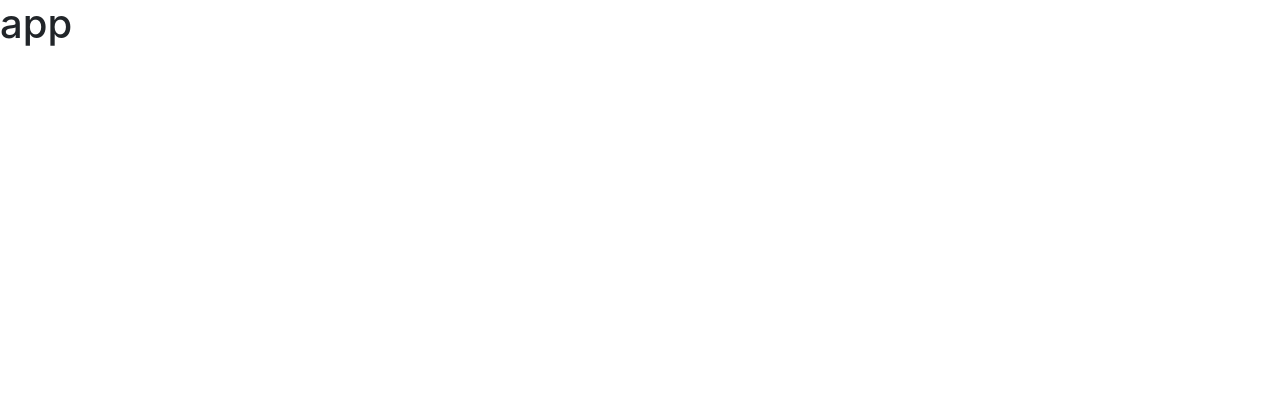
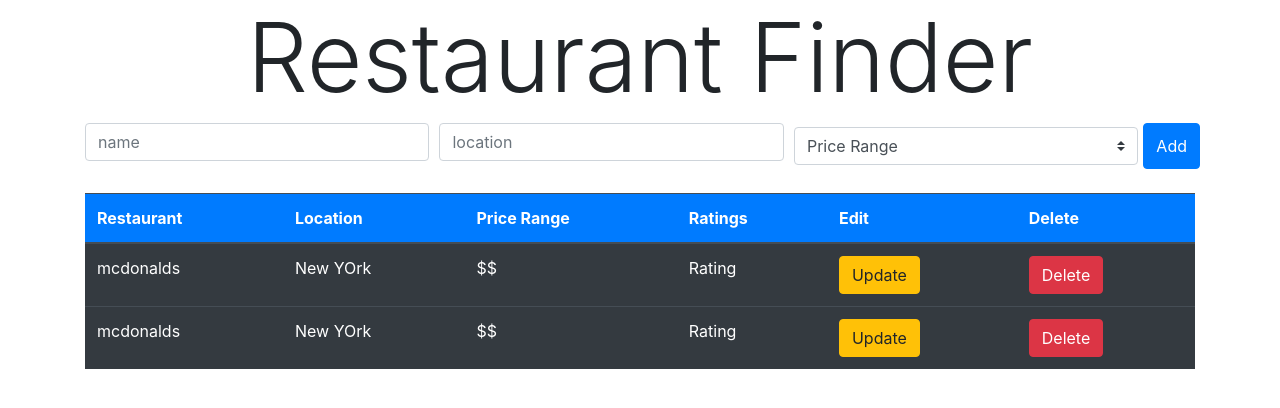
Before and after one commit to rOluochKe/yelp_review_app, a React (Create React App) app in the folder client/: page / in a window 1280 px wide. Shown: the top 408 px of the page. Built offline with nearby package versions, Linux system fonts and the light colour scheme.

Commit message:
app structure and design layout

```diff
--- a/client/src/App.js
+++ b/client/src/App.js
@@ -1,9 +1,24 @@
 import React from 'react'
+import { BrowserRouter as Router, Switch, Route } from 'react-router-dom'
+
+import Home from './routes/Home'
+import UpdatePage from './routes/UpdatePage'
+import RestaurantDetailPage from './routes/RestaurantDetailPage'
 
 const App = () => {
   return (
-    <div className='app'>
-      <h1>app</h1>
+    <div className='container'>
+      <Router>
+        <Switch>
+          <Route exact path='/' component={Home} />
+          <Route exact path='/restaurants/:id/update' component={UpdatePage} />
+          <Route
+            exact
+            path='/restaurants/:id'
+            component={RestaurantDetailPage}
+          />
+        </Switch>
+      </Router>
     </div>
   )
 }
--- /dev/null
+++ b/client/src/components/AddRestaurant.js
@@ -0,0 +1,61 @@
+import React, { useState } from 'react'
+
+const AddRestaurant = () => {
+  const [name, setName] = useState('')
+  const [location, setLocation] = useState('')
+  const [priceRange, setPriceRange] = useState('Price Range')
+
+  const handleSubmit = async (e) => {
+    console.log('submit form')
+  }
+
+  return (
+    <div className='mb-4'>
+      <form action=''>
+        <div className='form-row'>
+          <div className='col'>
+            <input
+              value={name}
+              onChange={(e) => setName(e.target.value)}
+              type='text'
+              className='form-control'
+              placeholder='name'
+            />
+          </div>
+          <div className='col'>
+            <input
+              value={location}
+              onChange={(e) => setLocation(e.target.value)}
+              className='form-control'
+              type='text'
+              placeholder='location'
+            />
+          </div>
+          <div className='col'>
+            <select
+              value={priceRange}
+              onChange={(e) => setPriceRange(e.target.value)}
+              className='custom-select my-1 mr-sm-2'
+            >
+              <option disabled>Price Range</option>
+              <option value='1'>$</option>
+              <option value='2'>$$</option>
+              <option value='3'>$$$</option>
+              <option value='4'>$$$$</option>
+              <option value='5'>$$$$$</option>
+            </select>
+          </div>
+          <button
+            onClick={handleSubmit}
+            type='submit'
+            className='btn btn-primary'
+          >
+            Add
+          </button>
+        </div>
+      </form>
+    </div>
+  )
+}
+
+export default AddRestaurant
--- /dev/null
+++ b/client/src/components/Header.js
@@ -0,0 +1,13 @@
+import React from 'react'
+
+const Header = () => {
+  return (
+    <div>
+      <h1 className='font-weight-light display-1 text-center'>
+        Restaurant Finder
+      </h1>
+    </div>
+  )
+}
+
+export default Header
--- /dev/null
+++ b/client/src/components/RestaurantList.js
@@ -0,0 +1,48 @@
+import React from 'react'
+
+const RestaurantList = () => {
+  return (
+    <div className='list-group'>
+      <table className='table table-hover table-dark'>
+        <thead>
+          <tr className='bg-primary'>
+            <th scope='col'>Restaurant</th>
+            <th scope='col'>Location</th>
+            <th scope='col'>Price Range</th>
+            <th scope='col'>Ratings</th>
+            <th scope='col'>Edit</th>
+            <th scope='col'>Delete</th>
+          </tr>
+        </thead>
+        <tbody>
+          <tr>
+            <td>mcdonalds</td>
+            <td>New YOrk</td>
+            <td>$$</td>
+            <td>Rating</td>
+            <td>
+              <button className='btn btn-warning'>Update</button>
+            </td>
+            <td>
+              <button className='btn btn-danger'>Delete</button>
+            </td>
+          </tr>
+          <tr>
+            <td>mcdonalds</td>
+            <td>New YOrk</td>
+            <td>$$</td>
+            <td>Rating</td>
+            <td>
+              <button className='btn btn-warning'>Update</button>
+            </td>
+            <td>
+              <button className='btn btn-danger'>Delete</button>
+            </td>
+          </tr>
+        </tbody>
+      </table>
+    </div>
+  )
+}
+
+export default RestaurantList
--- /dev/null
+++ b/client/src/routes/Home.js
@@ -0,0 +1,17 @@
+import React from 'react'
+
+import Header from '../components/Header'
+import AddRestaurant from '../components/AddRestaurant'
+import RestaurantList from '../components/RestaurantList'
+
+const Home = () => {
+  return (
+    <div>
+      <Header />
+      <AddRestaurant />
+      <RestaurantList />
+    </div>
+  )
+}
+
+export default Home
--- /dev/null
+++ b/client/src/routes/RestaurantDetailPage.js
@@ -0,0 +1,11 @@
+import React from 'react'
+
+const RestaurantDetailPage = () => {
+  return (
+    <div>
+      <h1>restaurant details</h1>
+    </div>
+  )
+}
+
+export default RestaurantDetailPage
--- /dev/null
+++ b/client/src/routes/UpdatePage.js
@@ -0,0 +1,11 @@
+import React from 'react'
+
+const UpdatePage = () => {
+  return (
+    <div>
+      <h1>update restaurant</h1>
+    </div>
+  )
+}
+
+export default UpdatePage
```
